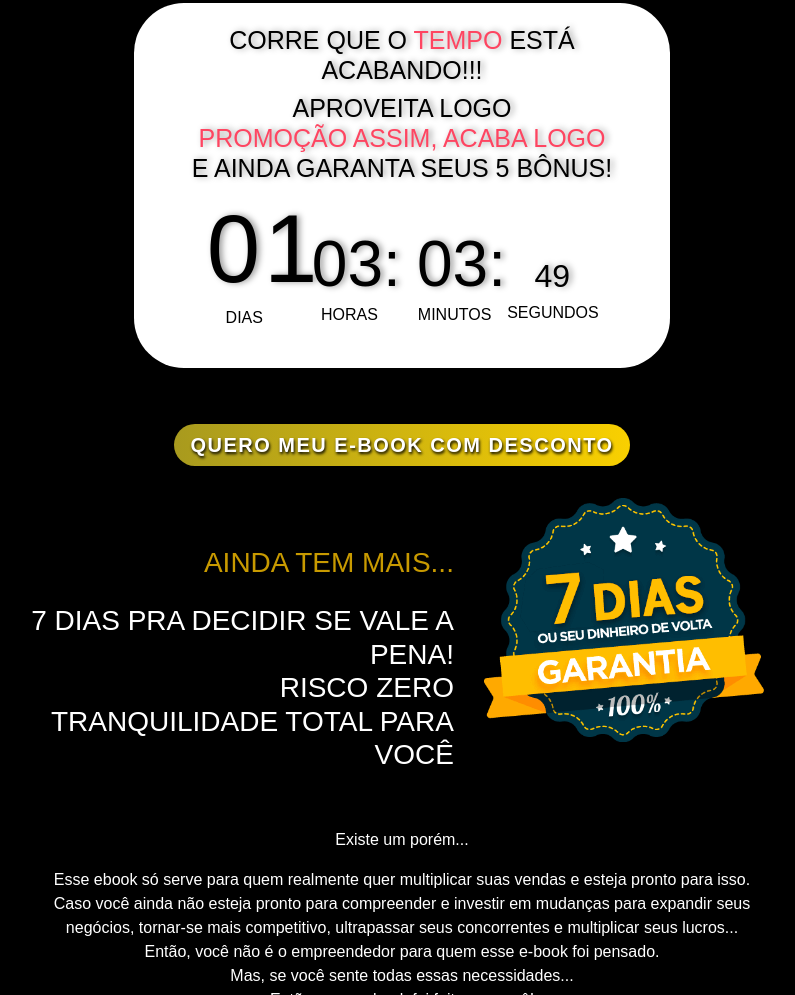
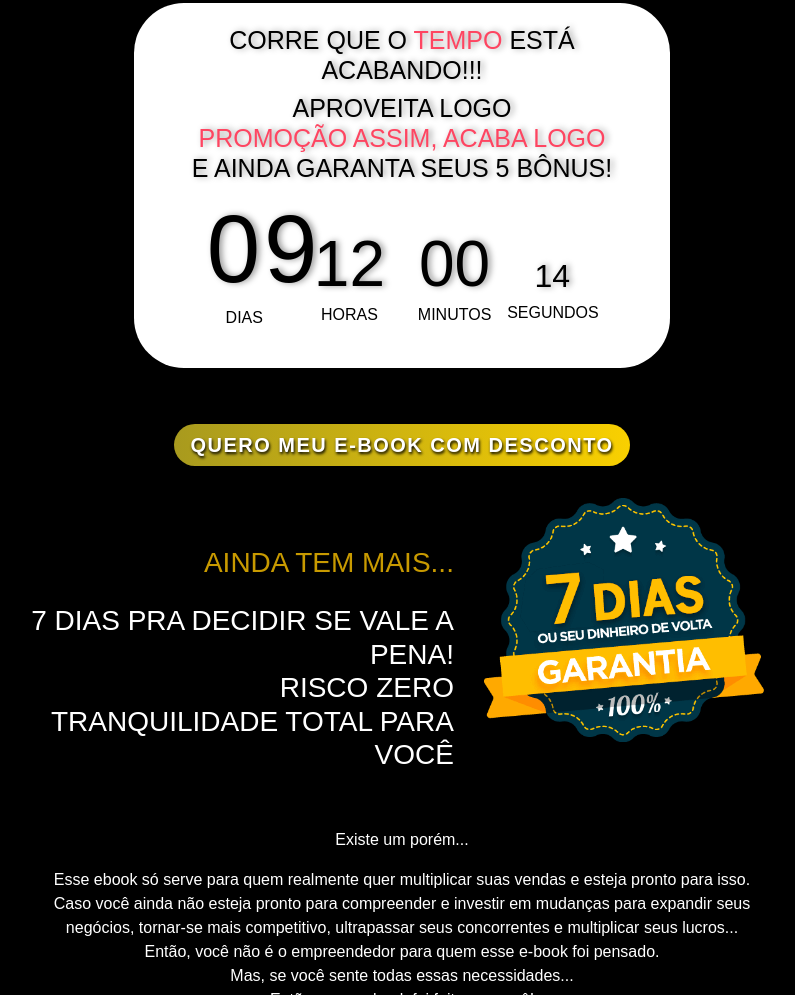
Before and after one commit to PequiSolucoes/guiainstagra.midiaclub.app, a plain HTML site: page index.html in a window 1280 px wide. Shown: the part 7836-8831 px from the top of the page, without its empty margins (238-1033 px from the left). Drawn offline with nearby package versions, Linux system fonts and the light colour scheme.

Commit message:
timer.js

```diff
--- a/index.html
+++ b/index.html
@@ -186,25 +186,25 @@
                 <h1>por R$ <span>27,99! </span></h1>
             </div>
 
-            <div class="col-md-8 mx-auto sec20">
+            <div class="col-md-8 mx-auto sec20" >
                 <h4>CORRE QUE O <span>TEMPO</span> ESTÁ ACABANDO!!!</h4>
                 <h4>Aproveita logo<br><span>PROMOÇÃO assim, acaba logo</span><br>E ainda GARANTA SEUS 5 BÔNUS!</h4>
 
-                <div class="row col-md-11 mx-auto">
+                <div class="row col-md-11 mx-auto" >
                     <div class="col-md-3">
-                        <h1 class="days">01 </h1>
+                        <h1 class="days"> </h1>
                         <p>dias</p>
                     </div>
                     <div class="col-md-3 cro1">
-                        <h2 class="hours">03:</h2>
+                        <h2 class="hours"></h2>
                         <p>horas</p>
                     </div>
                     <div class="col-md-3 cro1">
-                        <h2 class="hours">03:</h2>
+                        <h2 class="minutes"></h2>
                         <p>minutos</p>
                     </div>
                     <div class="col-md-3 cro2">
-                        <h3 class="seconds">49</h3>
+                        <h3 class="seconds"></h3>
                         <p>segundos</p>
                     </div>
                 </div>
@@ -255,5 +255,6 @@
     <script src="https://code.jquery.com/jquery-3.3.1.slim.min.js" integrity="sha384-q8i/X+965DzO0rT7abK41JStQIAqVgRVzpbzo5smXKp4YfRvH+8abtTE1Pi6jizo" crossorigin="anonymous"></script>
     <script src="https://cdnjs.cloudflare.com/ajax/libs/popper.js/1.14.7/umd/popper.min.js" integrity="sha384-UO2eT0CpHqdSJQ6hJty5KVphtPhzWj9WO1clHTMGa3JDZwrnQq4sF86dIHNDz0W1" crossorigin="anonymous"></script>
     <script src="https://stackpath.bootstrapcdn.com/bootstrap/4.3.1/js/bootstrap.min.js" integrity="sha384-JjSmVgyd0p3pXB1rRibZUAYoIIy6OrQ6VrjIEaFf/nJGzIxFDsf4x0xIM+B07jRM" crossorigin="anonymous"></script>
+    <script src="timer.js"></script>
 </body>
 </html>
--- /dev/null
+++ b/timer.js
@@ -0,0 +1,60 @@
+let countdown;
+let serviceInSession;
+const clock = document.getElementById("clock");
+const livestreamButton = document.getElementById("door");
+const daysUnit = document.querySelector(".days");
+const hoursUnit = document.querySelector(".hours");
+const minutesUnit = document.querySelector(".minutes");
+const secondsUnit = document.querySelector(".seconds");
+
+const startDate = new Date(2019, 9, 19, 11, 30, 00).getTime();
+startDate > Date.now() ? timer(startDate) : calculateFutureDate(startDate);
+function timer(date) {
+  countdown = setInterval(() => {
+    const now = Date.now();
+    const differenceInTime = date - now;
+
+    if (differenceInTime < 0) {
+      clearInterval(countdown);
+      clock.classList.add("hide");
+      livestreamButton.classList.remove("hide");
+
+      serviceInSession = setTimeout(() => {
+        livestreamButton.classList.add("hide");
+        calculateFutureDate(date);
+        clock.classList.remove("hide");
+      }, 7200000);
+      return;
+    }
+    timeLeft(differenceInTime);
+  }, 1000);
+}
+
+function timeLeft(time) {
+  const days = Math.floor(time / (1000 * 60 * 60 * 24));
+  const hours = Math.floor((time % (1000 * 60 * 60 * 24)) / (1000 * 60 * 60));
+  const minutes = Math.floor((time % (1000 * 60 * 60)) / (1000 * 60));
+  const seconds = Math.floor((time % (1000 * 60)) / 1000);
+
+  const displayDays = `${days < 10 ? "0" : ""}${days}`;
+  const displayHours = `${hours < 10 ? "0" : ""}${hours}`;
+  const displayMinutes = `${minutes < 10 ? "0" : ""}${minutes}`;
+  const displaySeconds = `${seconds < 10 ? "0" : ""}${seconds}`;
+
+  daysUnit.textContent = displayDays;
+  hoursUnit.textContent = displayHours;
+  minutesUnit.textContent = displayMinutes;
+  secondsUnit.textContent = displaySeconds;
+
+}
+
+function calculateFutureDate(dateTochange) {
+  const newDate = new Date(dateTochange);
+  const weeklyDate = newDate.setDate(newDate.getDate() + 07);
+  timer(weeklyDate);
+
+}
+
+function liveStream() {
+  window.location.assign("#");
+}
```
